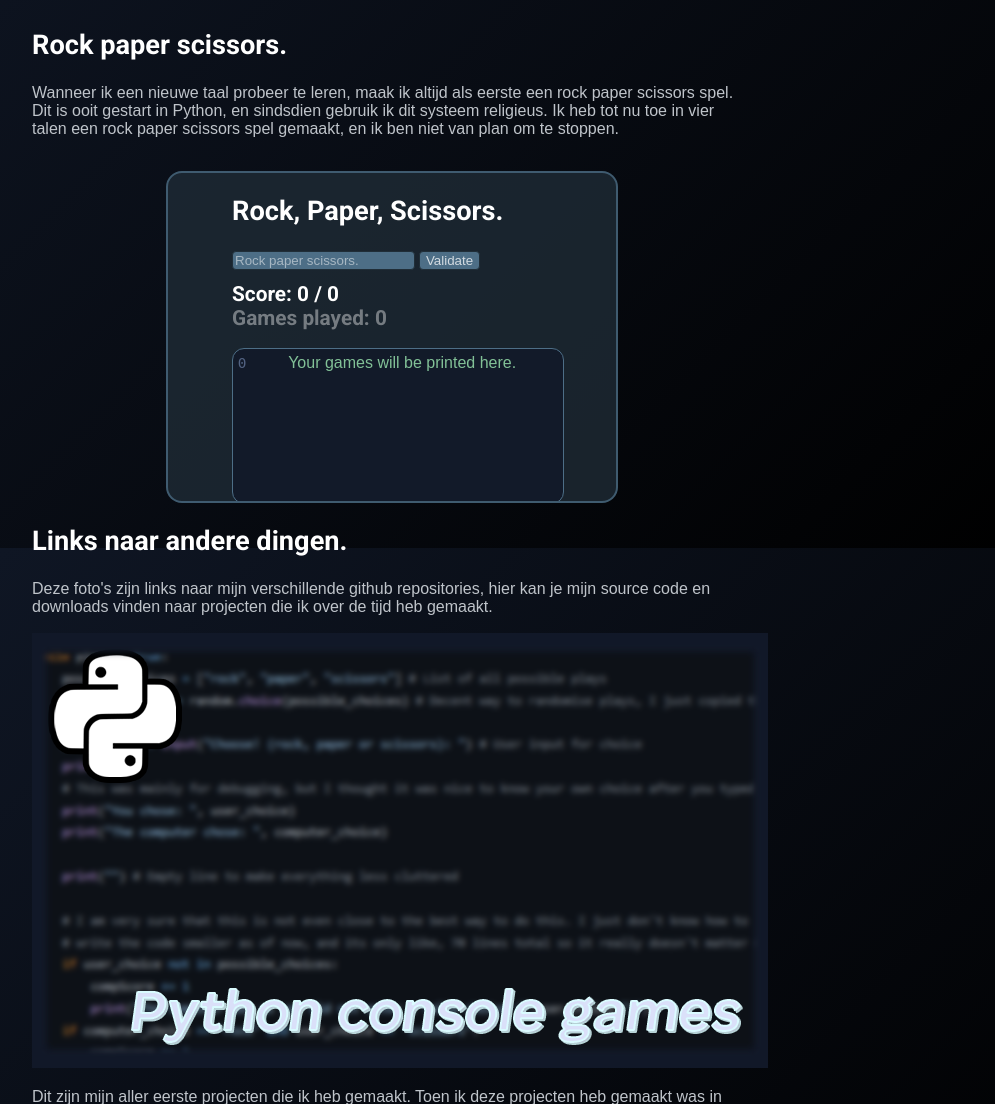
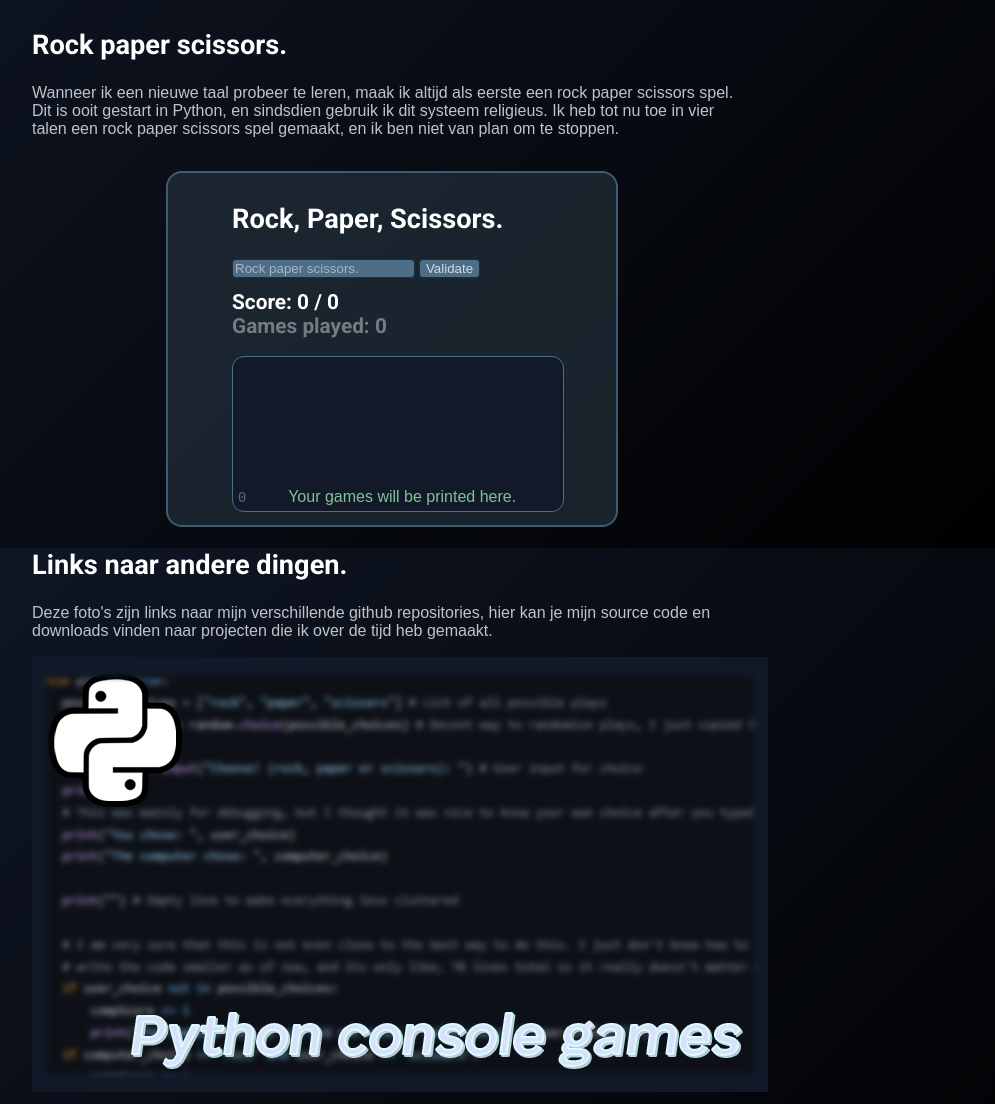
Before and after one commit to douwehw/dhwesterdijk.nl, a PHP site: page /projects.html in a window 1280 px wide. Shown: the part 252-1356 px from the top of the page, without its empty margins (248-1243 px from the left). Run offline with PHP 8.4, Linux system fonts and the light colour scheme.

Commit message:
text box RPS fix
ty eva

```diff
--- a/css/rps.css
+++ b/css/rps.css
@@ -4,7 +4,7 @@
     border: 2px solid #4d6e86bf;
     background-color: #202e38bf;
     width: 35vw;
-    height: 41vh;
+    height: 44vh;
     word-wrap:break-word;
     overflow: hidden;
     border-radius: 1rem;
@@ -13,6 +13,7 @@
 #rps-center {
     position: absolute;
     left: 5vw;
+    bottom: 1vw;
 }
 
 #text-input-choice {
@@ -42,6 +43,11 @@
     opacity: 1;
 }
 
+
+#text {
+    flex-direction: row;  /* dit fixed het auto scrollen want uhhhhhh ja!!!! gemaakt door Eva :3  */
+}
+
 #gamefeed {
     text-align: center;
     color: #82C197;
@@ -55,6 +61,7 @@
     word-wrap:break-word;
     overflow-y: auto;
     flex-direction: column-reverse;
+    display: flex;
 }
 
 p#line-nbr {
--- a/projects.html
+++ b/projects.html
@@ -58,8 +58,10 @@
                     <h6 id="scoreboard">Score: 0 / 0</h6>
                     <h6 id="games-played">Games played: 0</h6>
                     <div id="gamefeed">
-                        <p id="line-nbr">0</p>
-                        <p id="gamefeed-printbox">Your games will be printed here.</p>
+                        <div id="text">
+                            <p id="line-nbr">0</p>
+                            <p id="gamefeed-printbox">Your games will be printed here.</p>
+                        </div>
                     </div>
                 </div>
             </div>
--- a/script/rps.js
+++ b/script/rps.js
@@ -46,6 +46,9 @@ function princrement() { //print + increment
 
     lineprint()
     gamefeed.innerHTML += `<em>You chose ${move.value}</em> <br>`
+
+
+    gamefeed.scrollTop = gamefeed.scrollHeight
 }
 
 function win() {
```
